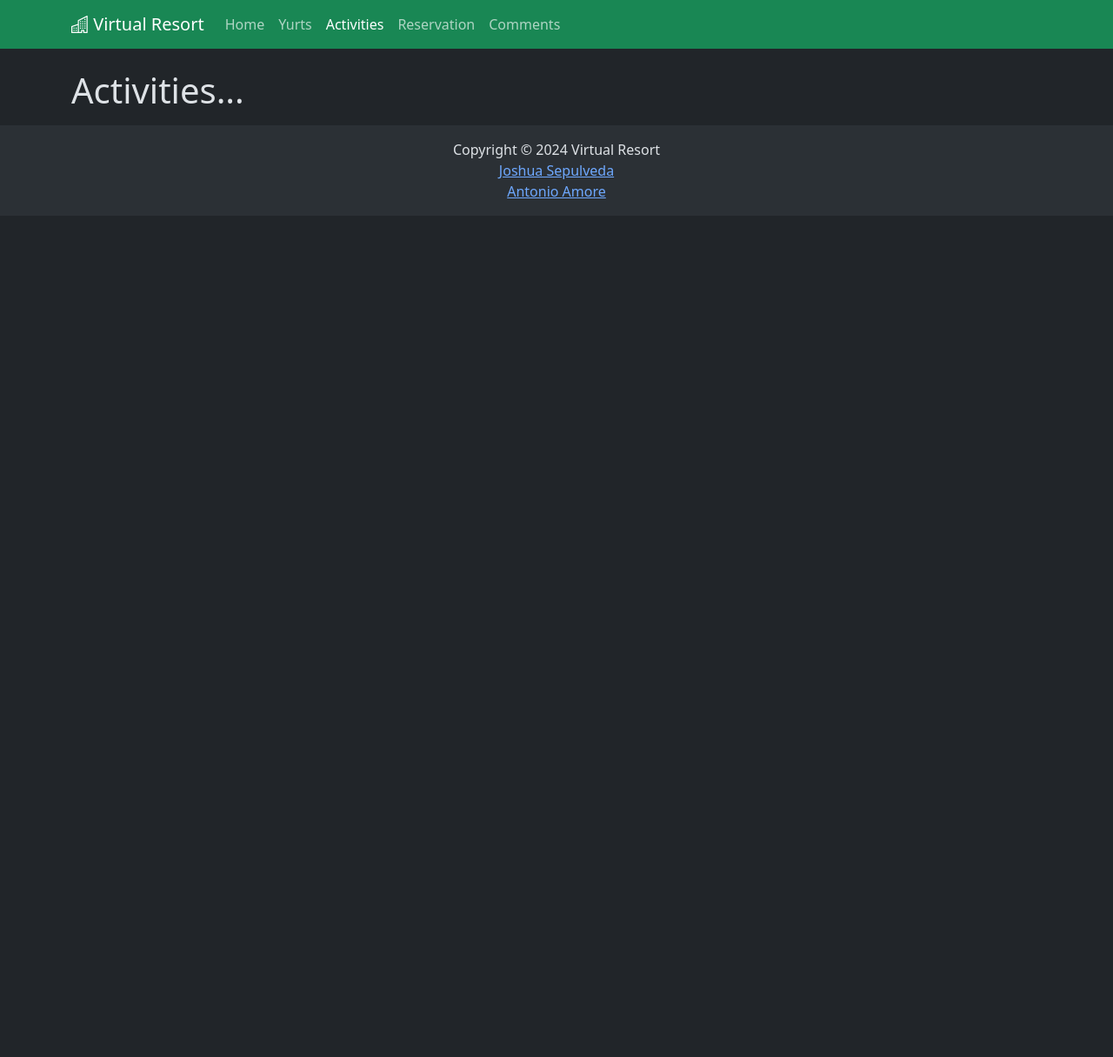
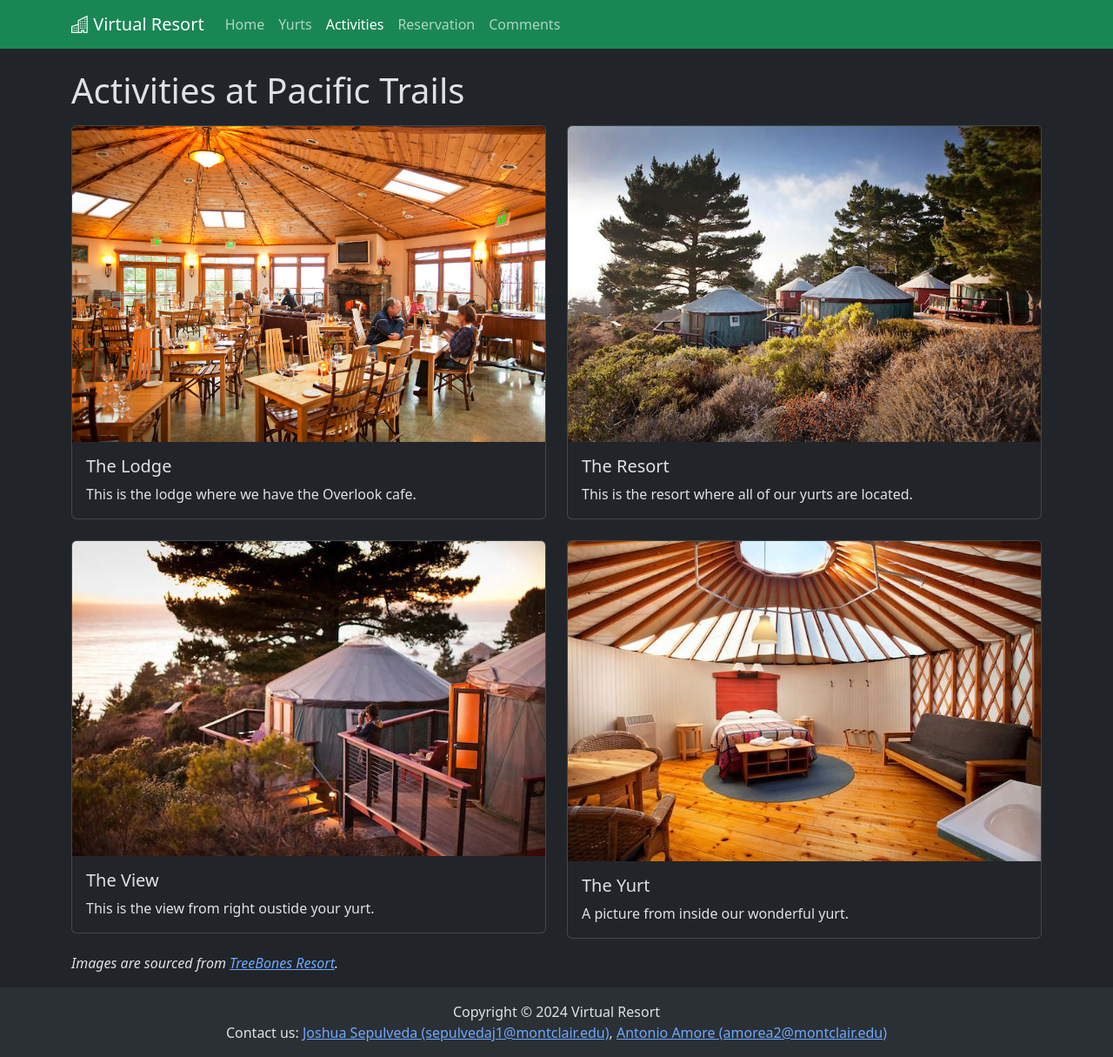
Before and after one commit to joshua-s/Virtual-Resort, a PHP site: page /activities.php in a window 1280 px wide. Shown: the whole page at 87% size. Before the commit the page ends 228 px from the top, so only its background shows below. Run offline with PHP 8.4, Linux system fonts and the light colour scheme.

Commit message:
add images and update footer, activities, and index

```diff
--- a/activities.php
+++ b/activities.php
@@ -41,10 +41,104 @@
 
 <div class="container">
 
-<h1 class="mb-3">Activities...</h1>
+<h1 class="mb-3">Activities at Pacific Trails</h1>
 
+<div class="row row-cols-1 row-cols-md-2 g-4 mb-3">
+  <div class="col">
+    <div class="card">
+      <img src="./images/lodge.jpg" class="card-img-top" alt="The lodge." style="cursor: pointer;" data-bs-toggle="modal" data-bs-target="#lodge">
+      <div class="card-body">
+        <h5 class="card-title">The Lodge</h5>
+        <p class="card-text">This is the lodge where we have the Overlook cafe.</p>
+      </div>
+    </div>
+  </div>
+  <div class="col">
+    <div class="card">
+      <img src="./images/resort.jpg" class="card-img-top" alt="The resort." style="cursor: pointer;" data-bs-toggle="modal" data-bs-target="#resort">
+      <div class="card-body">
+        <h5 class="card-title">The Resort</h5>
+        <p class="card-text">This is the resort where all of our yurts are located.</p>
+      </div>
+    </div>
+  </div>
+  <div class="col">
+    <div class="card">
+      <img src="./images/view.jpg" class="card-img-top" alt="The view." style="cursor: pointer;" data-bs-toggle="modal" data-bs-target="#view">
+      <div class="card-body">
+        <h5 class="card-title">The View</h5>
+        <p class="card-text">This is the view from right oustide your yurt.</p>
+      </div>
+    </div>
+  </div>
+  <div class="col">
+    <div class="card">
+      <img src="./images/yurt.jpg" class="card-img-top" alt="The yurt." style="cursor: pointer;" data-bs-toggle="modal" data-bs-target="#yurt">
+      <div class="card-body">
+        <h5 class="card-title">The Yurt</h5>
+        <p class="card-text">A picture from inside our wonderful yurt.</p>
+      </div>
+    </div>
+  </div>
 </div>
 
+
+<p><em>Images are sourced from <a href="https://www.treebonesresort.com/">TreeBones Resort</a>.</em></p>
+</div>
+
+
+<div class="modal fade" id="lodge" tabindex="-1" aria-labelledby="lodgeLabel" aria-hidden="true">
+  <div class="modal-dialog modal-fullscreen">
+    <div class="modal-content">
+      <div class="modal-header">
+        <h1 class="modal-title fs-5" id="lodgeLabel">The Lodge</h1>
+        <button type="button" class="btn-close" data-bs-dismiss="modal" aria-label="Close"></button>
+      </div>
+      <div class="modal-body">
+        <img src="./images/lodge.jpg" class="img-fluid mx-auto d-block" style="height: 100%" alt="The lodge.">
+      </div>
+    </div>
+  </div>
+</div>
+<div class="modal fade" id="resort" tabindex="-1" aria-labelledby="resortLabel" aria-hidden="true">
+  <div class="modal-dialog modal-fullscreen">
+    <div class="modal-content">
+      <div class="modal-header">
+        <h1 class="modal-title fs-5" id="resortLabel">The Resort</h1>
+        <button type="button" class="btn-close" data-bs-dismiss="modal" aria-label="Close"></button>
+      </div>
+      <div class="modal-body">
+        <img src="./images/resort.jpg" class="img-fluid mx-auto d-block" style="height: 100%" alt="The resort.">
+      </div>
+    </div>
+  </div>
+</div>
+<div class="modal fade" id="view" tabindex="-1" aria-labelledby="viewLabel" aria-hidden="true">
+  <div class="modal-dialog modal-fullscreen">
+    <div class="modal-content">
+      <div class="modal-header">
+        <h1 class="modal-title fs-5" id="viewLabel">The View</h1>
+        <button type="button" class="btn-close" data-bs-dismiss="modal" aria-label="Close"></button>
+      </div>
+      <div class="modal-body">
+        <img src="./images/view.jpg" class="img-fluid mx-auto d-block" style="height: 100%" alt="The view.">
+      </div>
+    </div>
+  </div>
+</div>
+<div class="modal fade" id="yurt" tabindex="-1" aria-labelledby="yurtLabel" aria-hidden="true">
+  <div class="modal-dialog modal-fullscreen">
+    <div class="modal-content">
+      <div class="modal-header">
+        <h1 class="modal-title fs-5" id="yurtLabel">The Yurt</h1>
+        <button type="button" class="btn-close" data-bs-dismiss="modal" aria-label="Close"></button>
+      </div>
+      <div class="modal-body">
+        <img src="./images/yurt.jpg" class="img-fluid mx-auto d-block" style="height: 100%" alt="The yurt.">
+      </div>
+    </div>
+  </div>
+</div>
 
 <?php include 'footer.php'; ?>
     <script src="https://cdn.jsdelivr.net/npm/bootstrap@5.3.3/dist/js/bootstrap.bundle.min.js" integrity="sha384-YvpcrYf0tY3lHB60NNkmXc5s9fDVZLESaAA55NDzOxhy9GkcIdslK1eN7N6jIeHz" crossorigin="anonymous"></script>
--- a/footer.php
+++ b/footer.php
@@ -1,7 +1,6 @@
     <footer class="bg-body-tertiary text-center text-lg-start">
       <div class="text-center p-3">
-        Copyright © 2024 Virtual Resort
-        <br><a href="mailto:sepulvedaj1@montclair.edu">Joshua Sepulveda</a>
-        <br><a href="mailto:amorea1@montclair.edu">Antonio Amore</a>
+        Copyright © 2024 Virtual Resort<br>
+        Contact us: <a href="mailto:sepulvedaj1@montclair.edu">Joshua Sepulveda (sepulvedaj1@montclair.edu)</a>, <a href="mailto:amorea2@montclair.edu">Antonio Amore (amorea2@montclair.edu)</a>
       </div>
     </footer>
--- a/index.php
+++ b/index.php
@@ -39,7 +39,7 @@
   </div>
 </nav>
 <div class="container">
-<h1 class="mb-3">Welcome to the Virtual Resort!</h1>
+<h1 class="mb-3">Welcome to Virtual Resort!</h1>
 
 <p>Virtual Resort offers a special lodging experience on the New Jersey Eastern Coast. Relax in serenity with Panoramic views of the Atlantic Ocean!</p>
     <p>
@@ -52,7 +52,7 @@
         </ul>
     </p>
 
-    <p><b>Virtual Resourt</b><br>
+    <p><b>Virtual Resort</b><br>
         1 Normal Ave<br>
         Montclair, NJ 07043<br>
         973-655-4166</p>
```
Also changed, not shown: images/lodge.jpg (added), images/resort.jpg (added), images/view.jpg (added), images/yurt.jpg (added).
